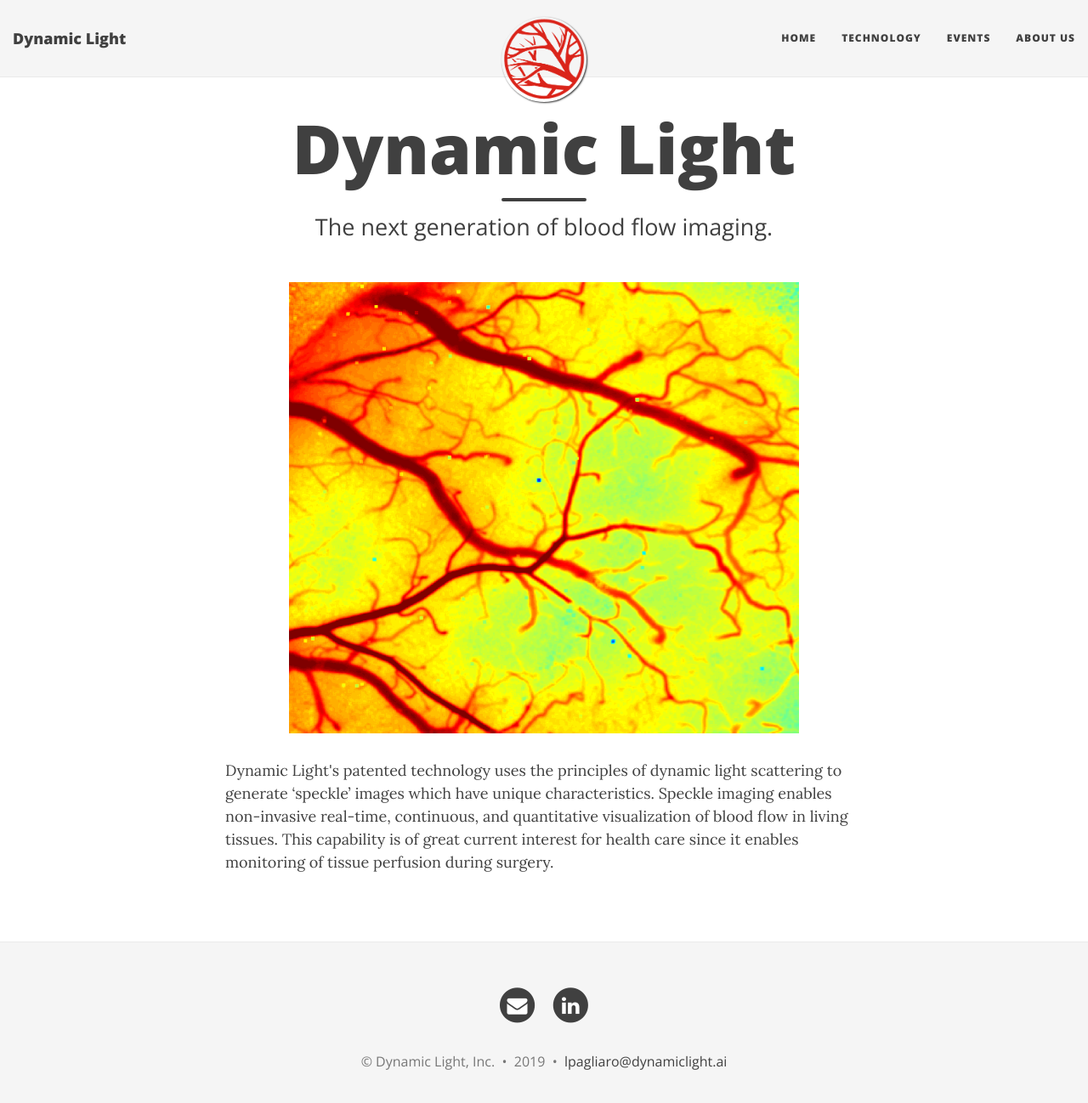
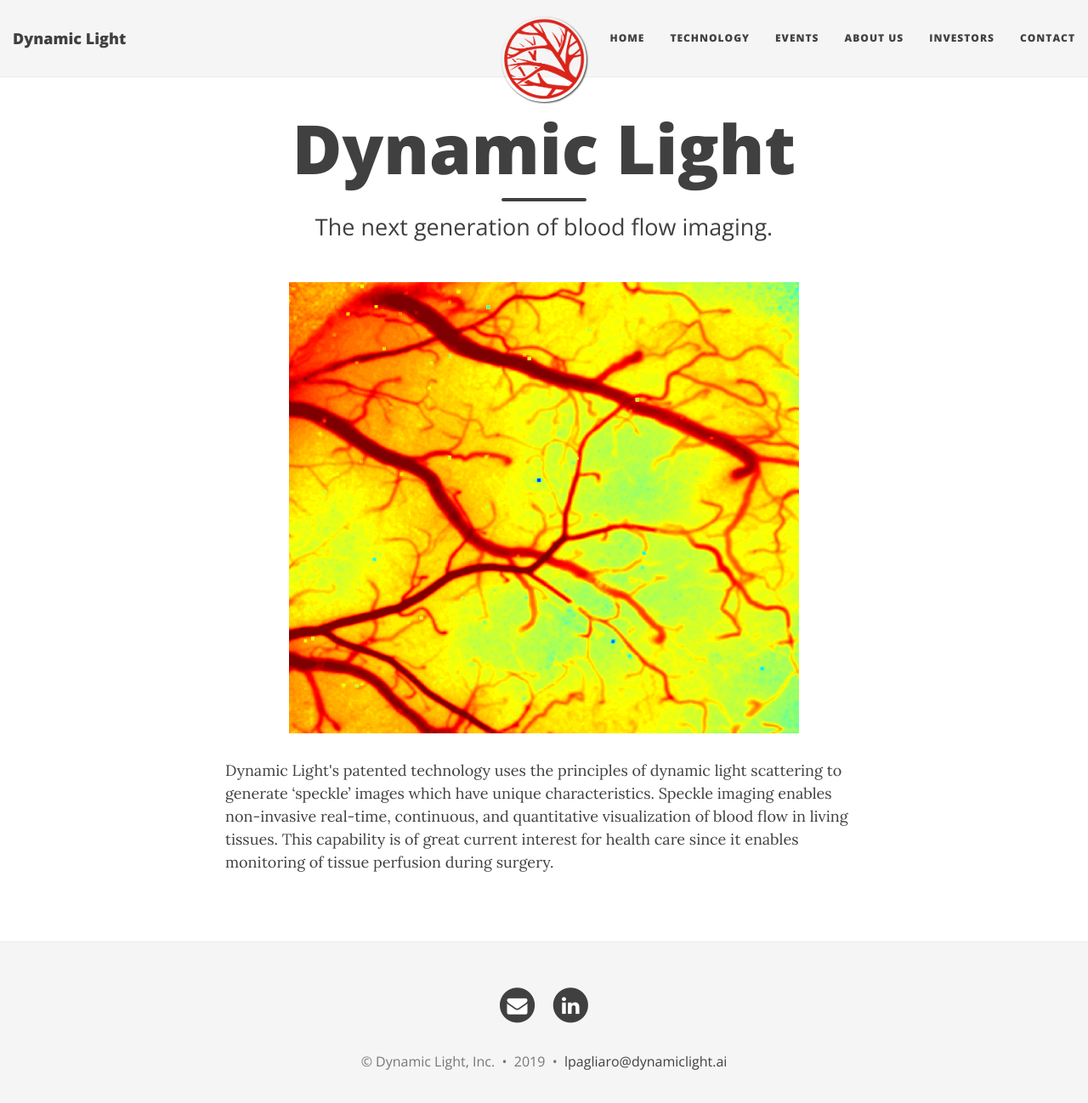
Before and after one commit to Dynamic-Light/millerd8.github.io, a Jekyll site: the page built from index.html, in a window 1280 px wide and 1311 px high. Shown: the top 1298 px of the window at 85% size. Built offline with Jekyll 4.4.1, drawn with Linux system fonts in a browser that asks for light colours; nearby versions of some CDN libraries; the list of posts is cut into pages by our own code.

Commit message:
Update _config.yml

```diff
--- a/_config.yml
+++ b/_config.yml
@@ -32,6 +32,8 @@
   #Videos: "videos"
   Events: "events"
   About Us: "about"
+  Investors: "investors"
+  Contact: "contact"
 
 
 # --- Footer options --- #
```
